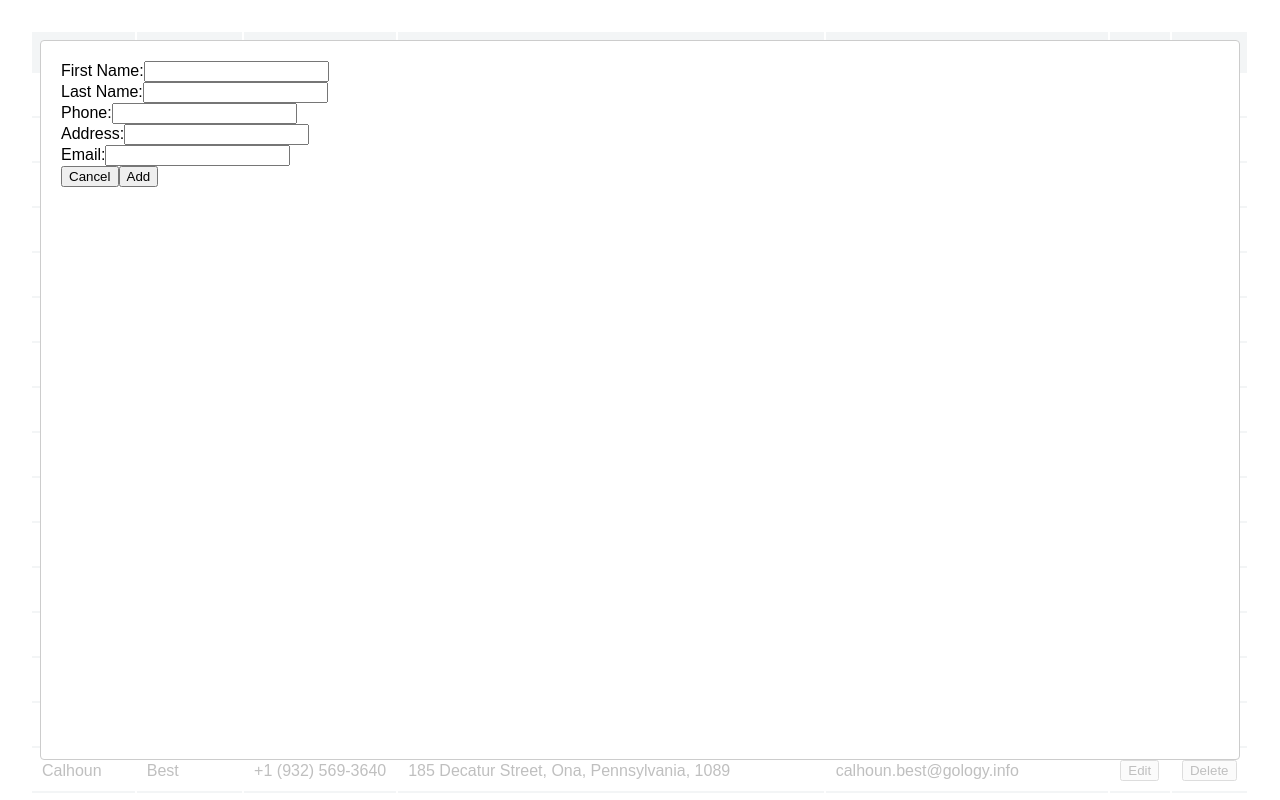
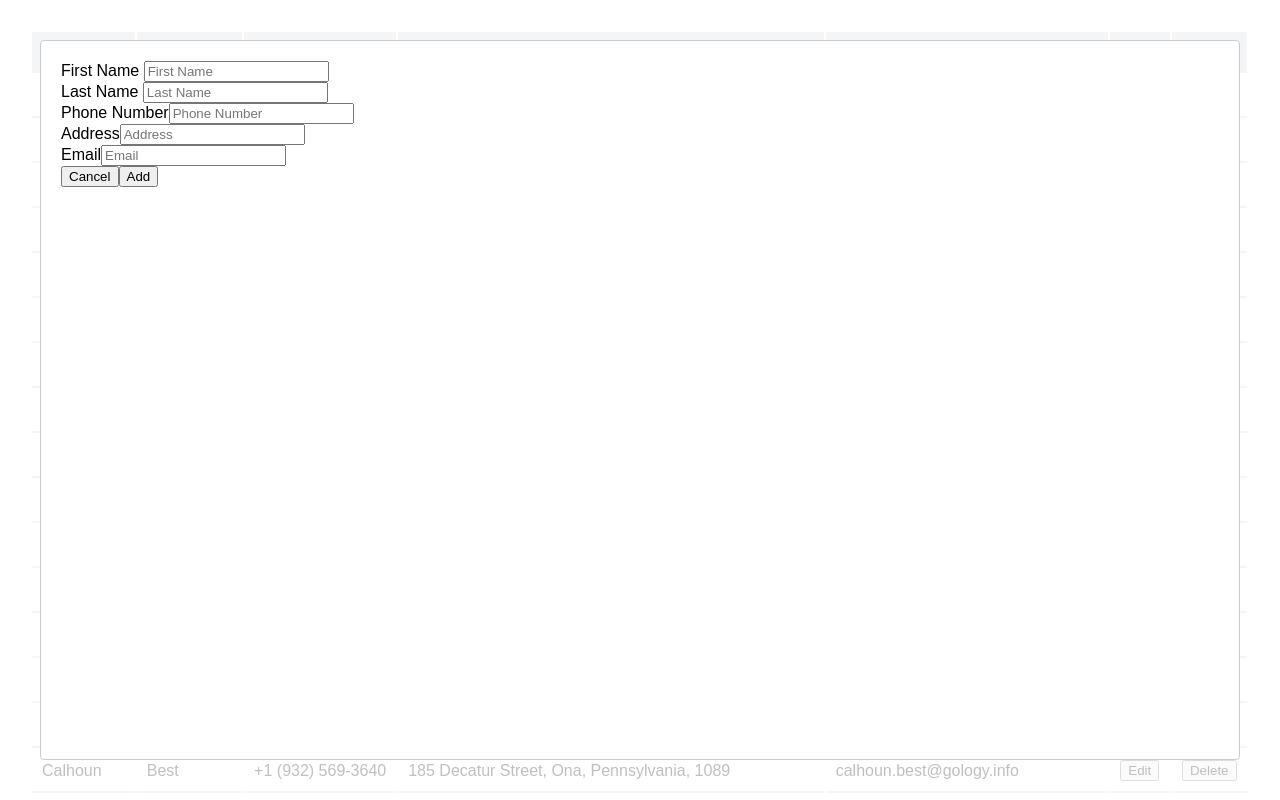
Before and after one commit to hkwid/contactlists, a React app: page / in a window 1280 px wide. Both pictures are taken after a click on the button "Add". Shown: the top 800 px of the page. Built offline with nearby package versions, Linux system fonts and the light colour scheme.

Commit message:
Add validation for `ContactForm`
required for all form and email validation

```diff
--- a/src/components/ContactForm.js
+++ b/src/components/ContactForm.js
@@ -1,51 +1,49 @@
 import React, { Component } from 'react';
 import { Field, reduxForm } from 'redux-form';
+
+import FieldForm from './FieldInput';
+import * as validate from '../utils/validate';
 
 class ContactForm extends Component {
 
   render() {
     return (
       <form>
-        <div>
-          <label htmlFor="firstName">First Name:</label>
         <Field
           name="firstName"
-            component="input"
+          component={FieldForm}
           type="text"
+          label="First Name "
+          validate={validate.required}
         />
-        </div>
-        <div>
-          <label htmlFor="lastName">Last Name:</label>
         <Field
           name="lastName"
-            component="input"
+          component={FieldForm}
           type="text"
+          label="Last Name "
+          validate={validate.required}
         />
-        </div>
-        <div>
-          <label htmlFor="phone">Phone:</label>
         <Field
           name="phone"
-            component="input"
+          component={FieldForm}
           type="text"
+          label="Phone Number"
+          validate={validate.required}
         />
-        </div>
-        <div>
-          <label htmlFor="address">Address:</label>
         <Field
           name="address"
-            component="input"
+          component={FieldForm}
           type="text"
+          label="Address"
+          validate={validate.required}
         />
-        </div>
-        <div>
-          <label htmlFor="email">Email:</label>
         <Field
           name="email"
-            component="input"
+          component={FieldForm}
           type="email"
+          label="Email"
+          validate={[ validate.required, validate.email ]}
         />
-        </div>
       </form>
     );
   }
--- /dev/null
+++ b/src/components/FieldInput.css
@@ -0,0 +1,11 @@
+.warning {
+  background-color: yellow;
+  padding-left: 10px;
+  font-size: 0.8em;
+}
+
+.error {
+  color: red;
+  padding-left: 10px;
+  font-size: 0.8em;
+}
--- /dev/null
+++ b/src/components/FieldInput.js
@@ -0,0 +1,23 @@
+import React, { Component } from 'react';
+import './FieldInput.css';
+
+class FieldInput extends Component {
+  render() {
+    const {
+      input,
+      label,
+      type,
+      meta: { touched, error, warning }
+    } = this.props;
+
+    return (
+      <div>
+        <label>{label}</label>
+        <input {...input} name={name} placeholder={label} type={type}/>
+        {touched && ((error && <span className="error">{error}</span>) || (warning && <span className="warning">{warning}</span>))}
+      </div>
+    )
+  }
+}
+
+export default FieldInput;
--- /dev/null
+++ b/src/utils/validate.js
@@ -0,0 +1,20 @@
+export const validate = () => {
+  let errors = {};
+  return errors;
+};
+
+const ErrorMessages = {
+  required: 'Required',
+  email: 'Invalid email address'
+}
+
+const Regex = {
+  num: /^[0-9]+$/,
+  email: /^(([^<>()\[\]\\.,;:\s@"]+(\.[^<>()\[\]\\.,;:\s@"]+)*)|(".+"))@((\[[0-9]{1,3}\.[0-9]{1,3}\.[0-9]{1,3}\.[0-9]{1,3}])|(([a-zA-Z\-0-9]+\.)+[a-zA-Z]{2,}))$/
+};
+
+export const required = value =>
+  value ? undefined : ErrorMessages.required;
+
+export const email = value =>
+  value && !Regex.email.test(value) ? ErrorMessages.email : undefined;
```
Lines whose indentation alone changed are shown as unchanged.
